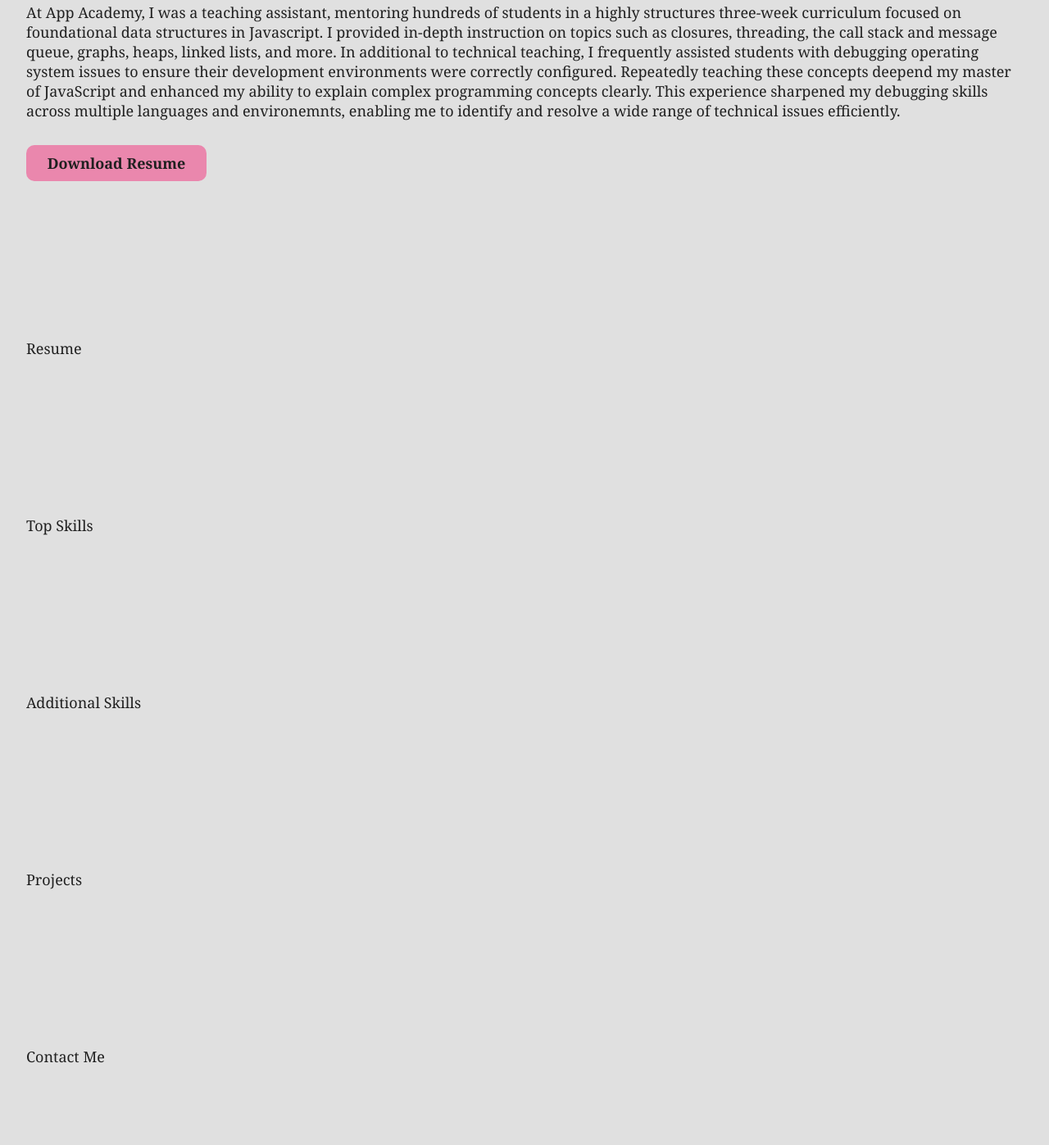
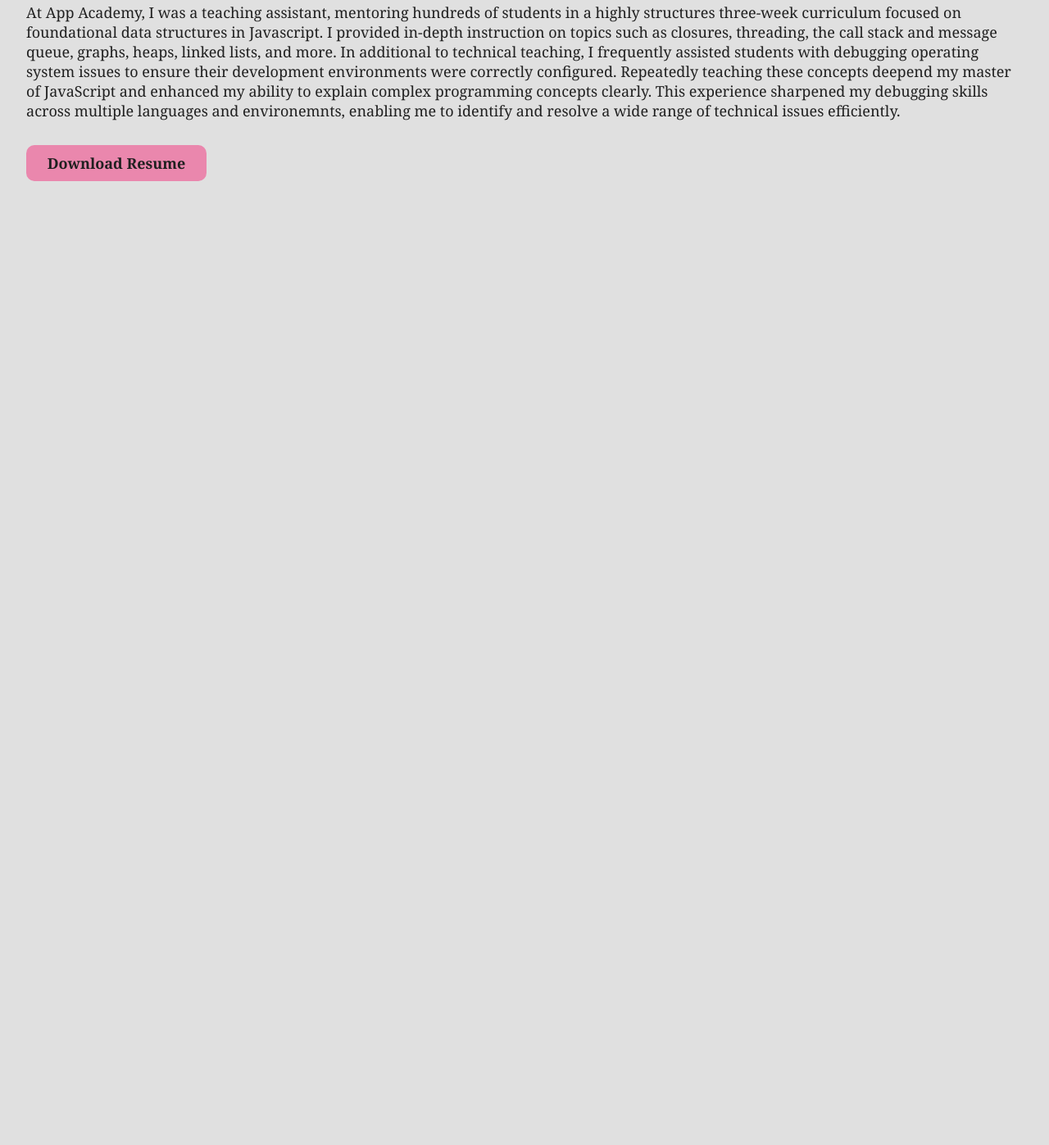
Before and after one commit to annvilla1998/personal-website, a website: page index.html in a window 1280 px wide. Shown: the part 1700-3097 px from the top of the page at 82% size. After the commit the page ends 2017 px from the top, so only its background shows below. Drawn offline with nearby package versions, Linux system fonts and the light colour scheme; a web font is replaced by a local one.

Commit message:
Add workflow

```diff
--- a/index.html
+++ b/index.html
@@ -182,10 +182,10 @@
         >
       </div>
     </div>
-    <div class="section" id="resume-section">Resume</div>
+    <!-- <div class="section" id="resume-section">Resume</div>
     <div class="section" id="top-skills-section">Top Skills</div>
     <div class="section" id="additional-skills-section">Additional Skills</div>
     <div class="section" id="projects-section">Projects</div>
-    <div class="section" id="contact-section">Contact Me</div>
+    <div class="section" id="contact-section">Contact Me</div> -->
   </body>
 </html>
```
Also changed, not shown: .github/workflows/pages.yml (added).
